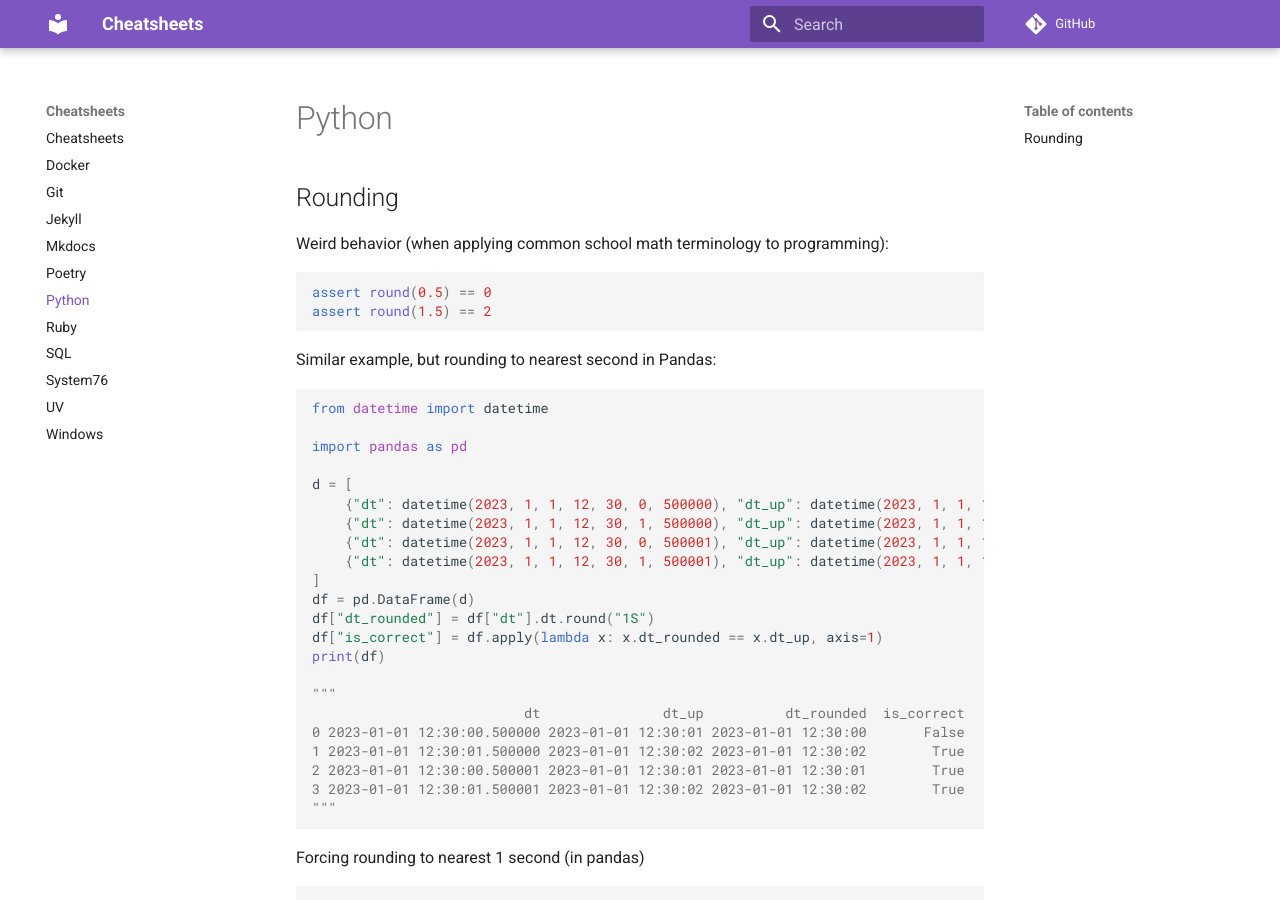
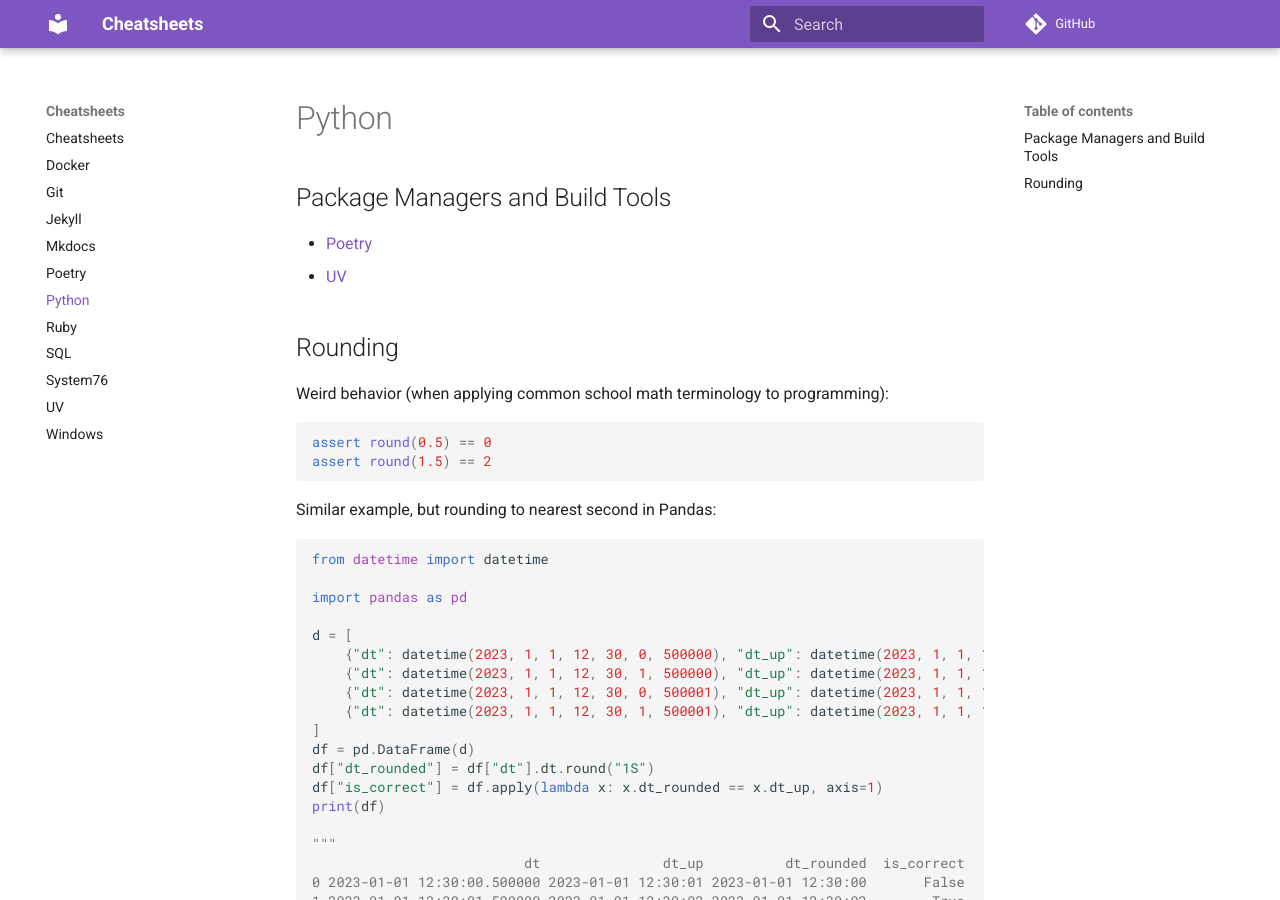
Before and after one commit to dlstadther/cheatsheets, an MkDocs documentation site: the page built from cheatsheets/python.md, in a window 1280 px wide and 900 px high. Built offline with MkDocs 1.6.1 and Material for MkDocs 9.7.7, drawn with Linux system fonts in a browser that asks for light colours; comment, search, counter and statistics services are not loaded.

Commit message:
link poetry, uv, and python pages together

```diff
--- a/cheatsheets/python.md
+++ b/cheatsheets/python.md
@@ -1,4 +1,9 @@
 # Python
+
+## Package Managers and Build Tools
+
+* [Poetry](poetry.md)
+* [UV](uv.md)
 
 ## Rounding
 Weird behavior (when applying common school math terminology to programming):
```
Also changed, not shown: cheatsheets/poetry.md (+2 -0 lines), cheatsheets/uv.md (+1 -1 lines).
